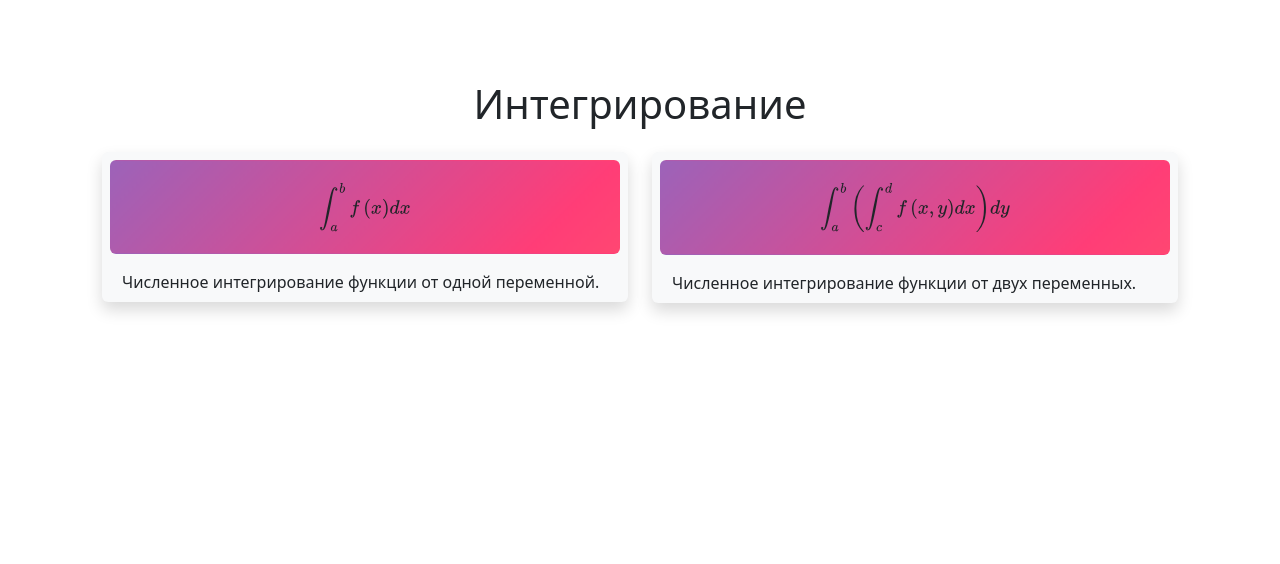
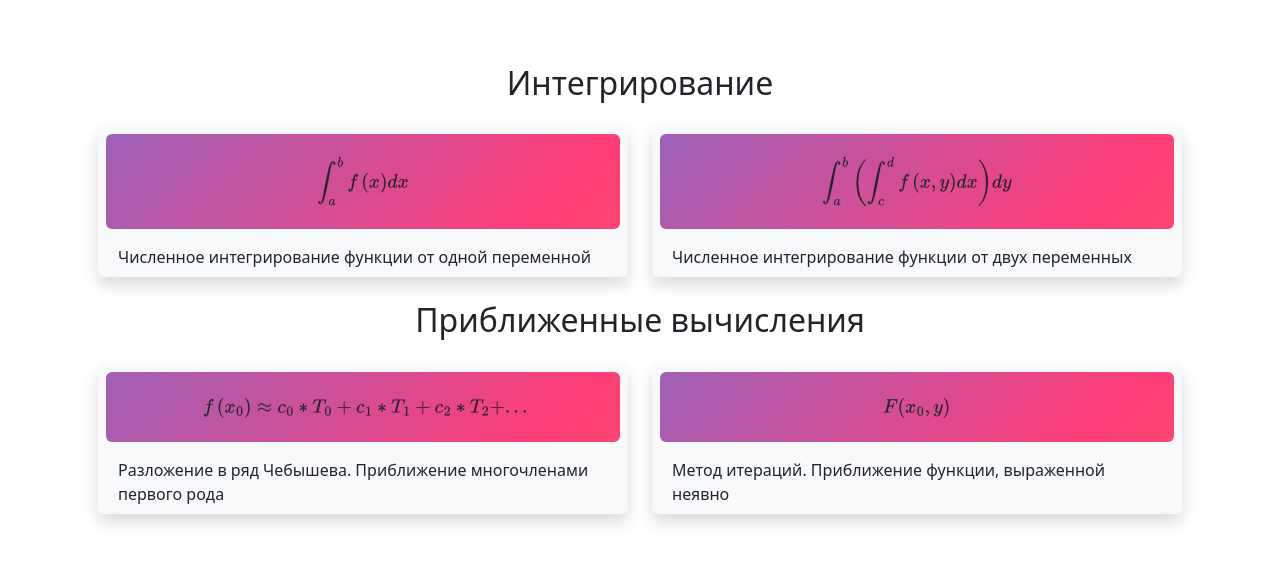
Before and after one commit to dant4ick/approximator, a plain HTML site: page index.html in a window 1280 px wide. Drawn offline with nearby package versions, Linux system fonts and the light colour scheme.

Commit message:
add: empty html markup modify: markup of main page fix: naming

```diff
--- a/index.html
+++ b/index.html
@@ -2,7 +2,7 @@
 <html lang="ru">
 <head>
     <meta charset="UTF-8">
-    <title>Калькулятор-интегратор</title>
+    <title>Калькулятор-вычислятор</title>
     <link href="https://cdn.jsdelivr.net/npm/bootstrap@5.2.2/dist/css/bootstrap.min.css" rel="stylesheet"
           integrity="sha384-Zenh87qX5JnK2Jl0vWa8Ck2rdkQ2Bzep5IDxbcnCeuOxjzrPF/et3URy9Bv1WTRi" crossorigin="anonymous">
     <script defer src="https://cdn.jsdelivr.net/npm/bootstrap@5.2.2/dist/js/bootstrap.bundle.min.js"
@@ -13,11 +13,11 @@
     <link rel="stylesheet" href="style/style.css">
 </head>
 <body>
-<div class="container p-3 mt-5 mb-5">
+<div class="container mt-5 mb-5">
     <div class="container p-3">
         <div class="row text-center">
             <div class="col mb-3">
-                <h1>Интегрирование</h1>
+                <h2>Интегрирование</h2>
             </div>
         </div>
         <div class="row">
@@ -30,7 +30,7 @@
                     </div>
                     <div class="row">
                         <div class="col m-2">
-                            Численное интегрирование функции от одной переменной.
+                            Численное интегрирование функции от одной переменной
                         </div>
                     </div>
                 </div>
@@ -44,7 +44,42 @@
                     </div>
                     <div class="row">
                         <div class="col m-2">
-                            Численное интегрирование функции от двух переменных.
+                            Численное интегрирование функции от двух переменных
+                        </div>
+                    </div>
+                </div>
+            </div>
+        </div>
+        <div class="row text-center">
+            <div class="col gy-4 mb-3">
+                <h2>Приближенные вычисления</h2>
+            </div>
+        </div>
+        <div class="row">
+            <div class="col">
+                <div class="container rounded shadow bg-light">
+                    <div class="row text-center">
+                        <a class="col btn m-2 bg-gradient-animated" href="./approximate_calculations/chebyhevApprox.html">
+                            \[\ f\left( {x}_{0}\right) \approx {c}_{0}*{T}_{0} + {c}_{1}*{T}_{1} + {c}_{2}*{T}_{2} + ... \]
+                        </a>
+                    </div>
+                    <div class="row">
+                        <div class="col m-2">
+                            Разложение в ряд Чебышева. Приближение многочленами первого рода
+                        </div>
+                    </div>
+                </div>
+            </div>
+            <div class="col">
+                <div class="container rounded shadow bg-light">
+                    <div class="row text-center">
+                        <a class="col btn m-2 bg-gradient-animated" href="./approximate_calculations/iterationMethod.html">
+                            \[F({x}_{0}, y)\]
+                        </a>
+                    </div>
+                    <div class="row">
+                        <div class="col m-2">
+                            Метод итераций. Приближение функции, выраженной неявно
                         </div>
                     </div>
                 </div>
--- a/src/ChebyshevExpansion.js
+++ b/src/approximation.js
@@ -97,5 +97,5 @@ function iterations(F, localDot, ordinate, eps) {
     return {iterativeFormula, ordinates, value}
 }
 
-console.log(toSeries('sin(x)', math.pi, 7))
+console.log(toSeries('sin(x)', math.pi, 7).polySeries)
 console.log(iterations('y^2 - x', 14.76, 1, 0.000001))
```
Also changed, not shown: approximate_calculations/chebyhevApprox.html (added, +33 -0 lines), approximate_calculations/iterationMethod.html (added, +33 -0 lines), integrals/multiple.html (+2 -2 lines), integrals/numerical.html (+2 -2 lines).
